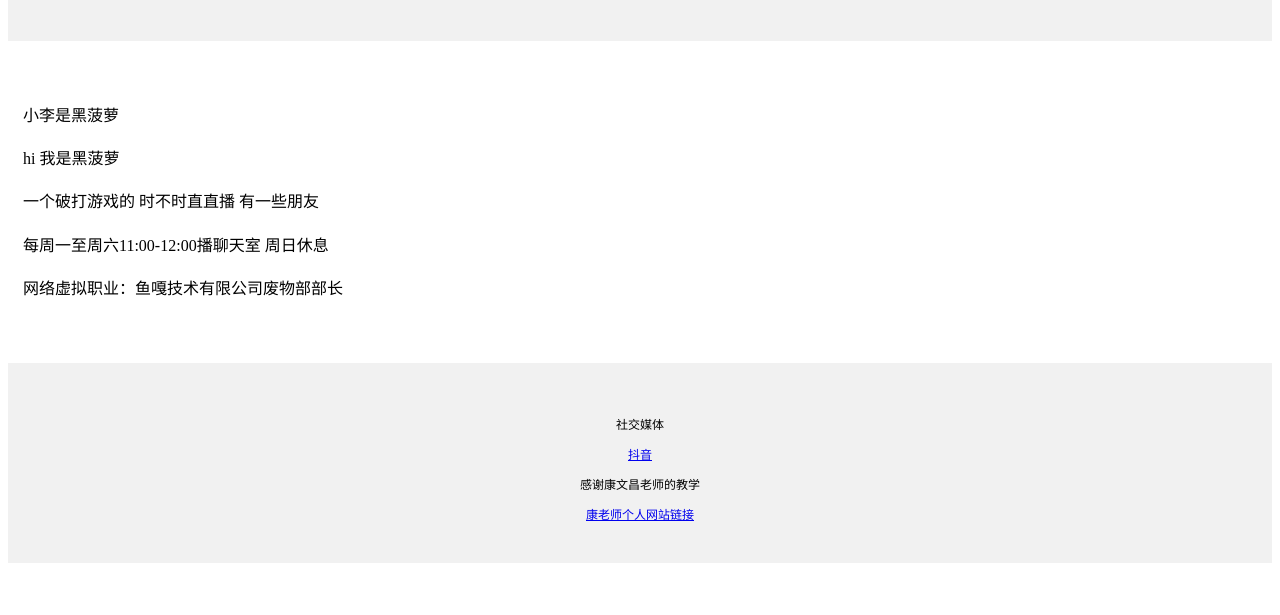
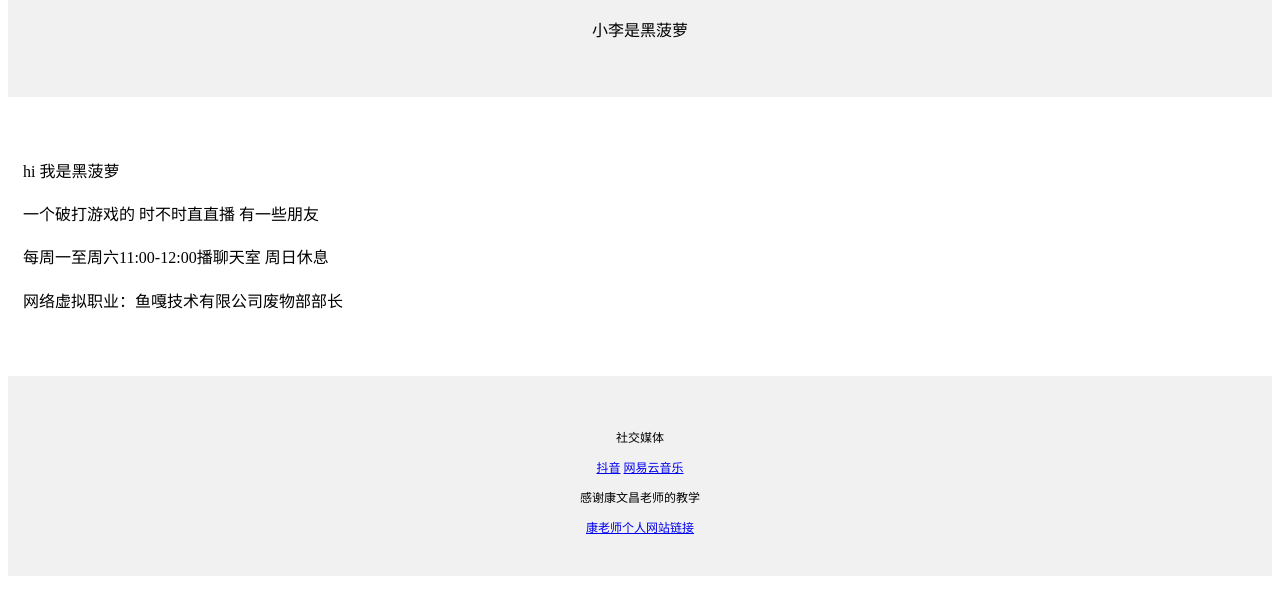
Before and after one commit to heiboluo/heiboluo, a plain HTML site: page index.html in a window 1280 px wide. Shown: the part 131-746 px from the top of the page. Drawn offline with Linux system fonts and the light colour scheme.

Commit message:
index.html

```diff
--- a/index.html
+++ b/index.html
@@ -12,13 +12,13 @@
         padding: 40px;
         ">
         <img src="logo.jpg" alt="黑菠萝" width="80px" height="80px">
+        <p>小李是黑菠萝</p>
     </div>
     <div style="
     max-width: 700pc;
     margin: 30px auto;
     padding: 15px;
     line-height: 1.7;">
-    <p>小李是黑菠萝</p>
     <p>hi 我是黑菠萝</p>
     <p>一个破打游戏的 时不时直直播 有一些朋友</p>
     <p>每周一至周六11:00-12:00播聊天室 周日休息</p>
@@ -32,6 +32,7 @@
         ">
         <p>社交媒体</p>
         <a href="https://v.douyin.com/iNHd3VfF/ 1@7.com :4pm">抖音</a>
+        <a href="http://music.163.com/artist?id=58869065&userid=6311371544">网易云音乐</a>
         <p>感谢康文昌老师的教学</p>
         <a href="https://kangwenchang.com/">康老师个人网站链接</a>
 </body>
```
